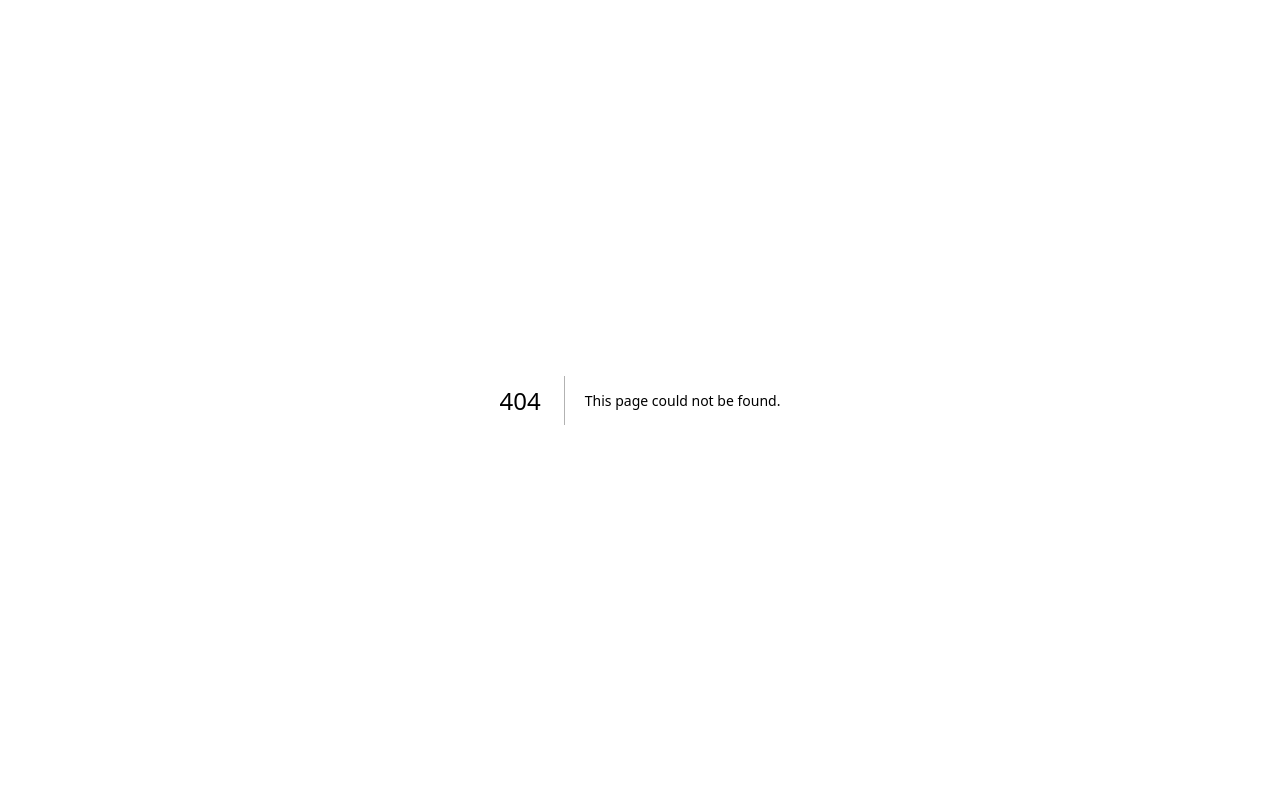
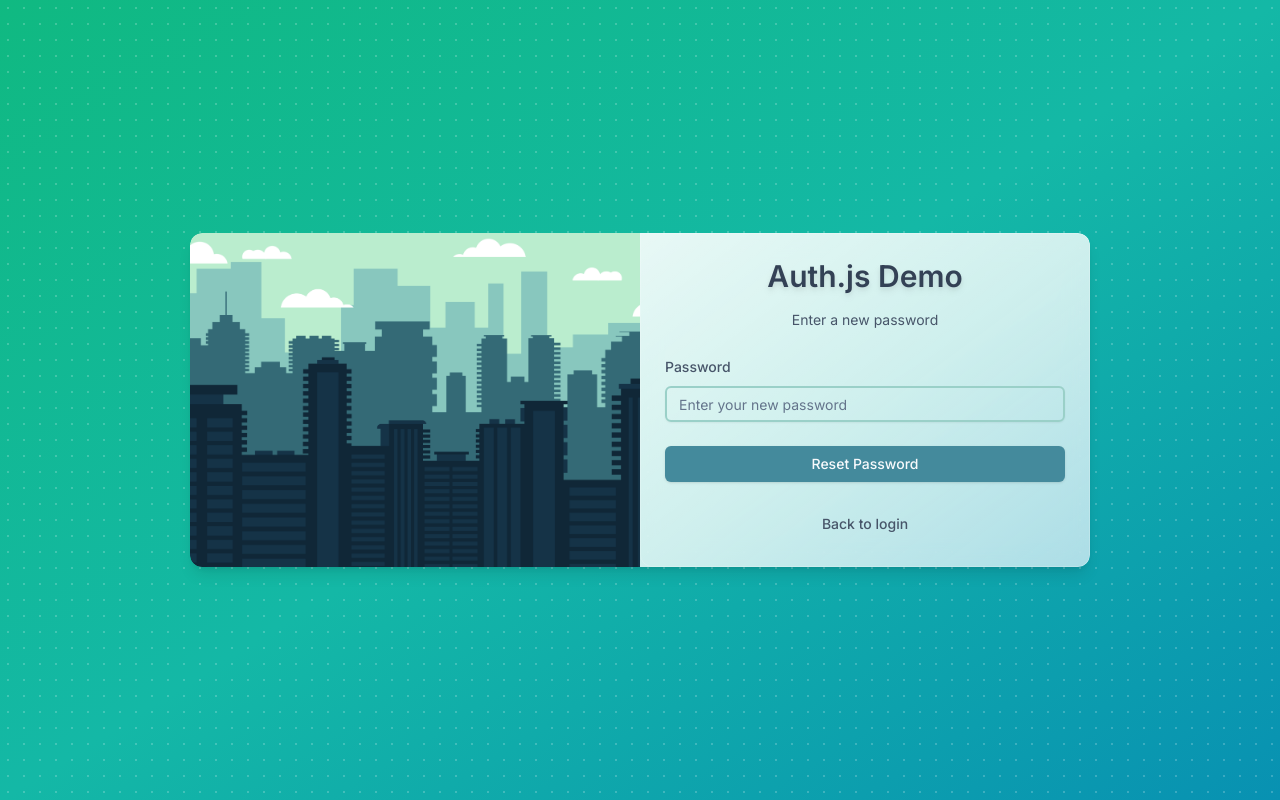
Before and after one commit to neilivanorencia/auth-js-demo, a Next.js app: page /reset-password in a window 1280 px wide. Before the commit this address had no page. Built offline with nearby package versions, Linux system fonts and the light colour scheme.

Commit message:
Implement password reset function

```diff
--- /dev/null
+++ b/app/(auth)/reset-password/page.tsx
@@ -0,0 +1,7 @@
+import { ResetPasswordForm } from "@/components/auth/reset-password";
+
+const ResetPasswordPage = () => {
+  return <ResetPasswordForm />;
+};
+
+export default ResetPasswordPage;
```
